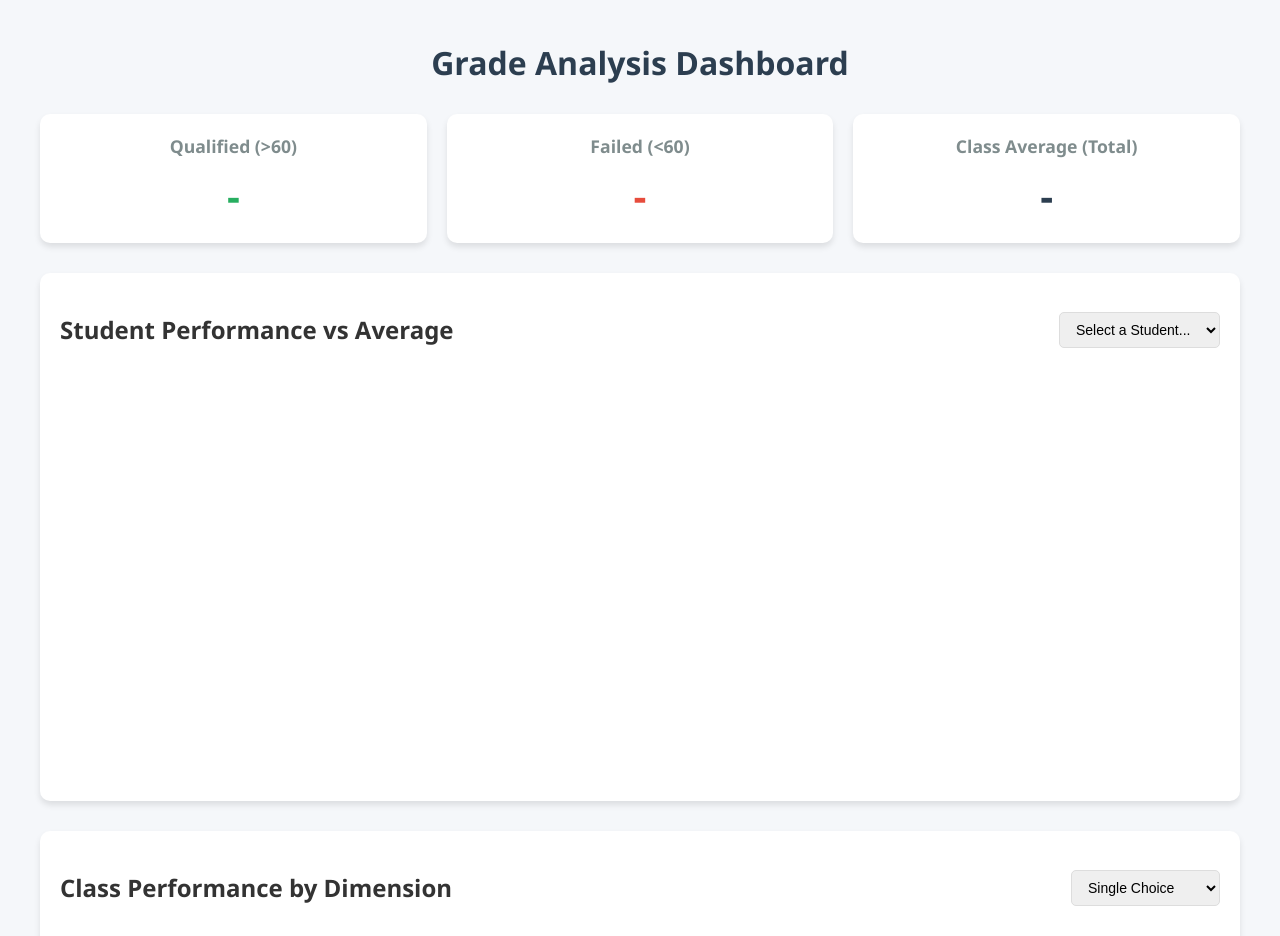
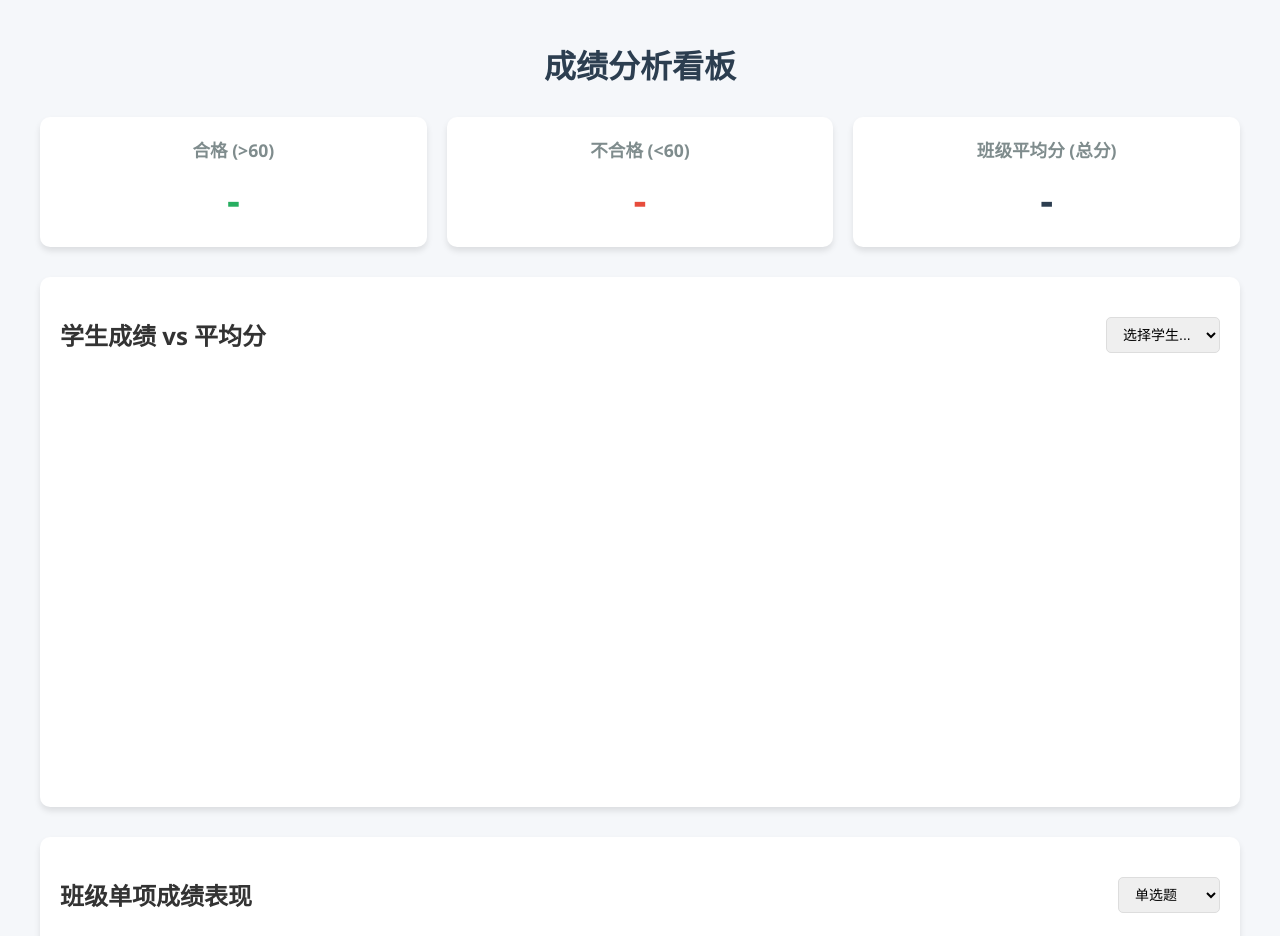
Before and after one commit to hgj313/score_visualization, a website: page index.html in a window 1280 px wide. Shown: the top 936 px of the page. Drawn offline with nearby package versions, Linux system fonts and the light colour scheme; no server answers.

Commit message:
Translate frontend to Chinese

```diff
--- a/index.html
+++ b/index.html
@@ -1,13 +1,13 @@
 <!DOCTYPE html>
-<html lang="en">
+<html lang="zh-CN">
 <head>
     <meta charset="UTF-8">
     <meta name="viewport" content="width=device-width, initial-scale=1.0">
-    <title>Grade Analysis Dashboard</title>
+    <title>成绩分析看板</title>
     <script src="https://cdn.jsdelivr.net/npm/chart.js"></script>
     <style>
         body {
-            font-family: 'Segoe UI', Tahoma, Geneva, Verdana, sans-serif;
+            font-family: 'Microsoft YaHei', 'Segoe UI', Tahoma, Geneva, Verdana, sans-serif;
             background-color: #f5f7fa;
             margin: 0;
             padding: 20px;
@@ -96,20 +96,20 @@
 </head>
 <body>
     <div class="container">
-        <h1>Grade Analysis Dashboard</h1>
+        <h1>成绩分析看板</h1>
 
         <!-- KPI Section -->
         <div class="kpi-grid">
             <div class="card pass">
-                <h3>Qualified (>60)</h3>
+                <h3>合格 (>60)</h3>
                 <div class="value" id="passCount">-</div>
             </div>
             <div class="card fail">
-                <h3>Failed (<60)</h3>
+                <h3>不合格 (<60)</h3>
                 <div class="value" id="failCount">-</div>
             </div>
             <div class="card">
-                <h3>Class Average (Total)</h3>
+                <h3>班级平均分 (总分)</h3>
                 <div class="value" id="avgTotal">-</div>
             </div>
         </div>
@@ -117,9 +117,9 @@
         <!-- Student Analysis (Radar) -->
         <div class="chart-container">
             <div class="chart-header">
-                <h2>Student Performance vs Average</h2>
+                <h2>学生成绩 vs 平均分</h2>
                 <select id="studentSelect">
-                    <option value="">Select a Student...</option>
+                    <option value="">选择学生...</option>
                 </select>
             </div>
             <div class="chart-wrapper">
@@ -130,14 +130,14 @@
         <!-- Dimension Analysis (Bar) -->
         <div class="chart-container">
             <div class="chart-header">
-                <h2>Class Performance by Dimension</h2>
+                <h2>班级单项成绩表现</h2>
                 <select id="dimensionSelect">
-                    <option value="single_choice">Single Choice</option>
-                    <option value="multiple_choices">Multiple Choices</option>
-                    <option value="judgment">Judgment</option>
-                    <option value="statement">Statement</option>
-                    <option value="case_review">Case Review</option>
-                    <option value="total">Total Score</option>
+                    <option value="single_choice">单选题</option>
+                    <option value="multiple_choices">多选题</option>
+                    <option value="judgment">判断题</option>
+                    <option value="statement">陈述题</option>
+                    <option value="case_review">案例分析</option>
+                    <option value="total">总分</option>
                 </select>
             </div>
             <div class="chart-scroll-container">
@@ -199,7 +199,7 @@
             studentChart = new Chart(ctx, {
                 type: 'radar',
                 data: {
-                    labels: ['Single Choice', 'Multiple Choices', 'Judgment', 'Statement', 'Case Review'],
+                    labels: ['单选题', '多选题', '判断题', '陈述题', '案例分析'],
                     datasets: []
                 },
                 options: {
@@ -238,7 +238,7 @@
                     borderWidth: 2
                 },
                 {
-                    label: 'Class Average',
+                    label: '班级平均分',
                     data: [
                         avg.single_choice,
                         avg.multiple_choices,
@@ -282,6 +282,15 @@
             const labels = globalData.records.map(r => r.name);
             const values = globalData.records.map(r => r[dimension]); // Dynamic property access
 
+            const dimensionNames = {
+                'single_choice': '单选题',
+                'multiple_choices': '多选题',
+                'judgment': '判断题',
+                'statement': '陈述题',
+                'case_review': '案例分析',
+                'total': '总分'
+            };
+
             // Dynamic Width Calculation for Scrolling
             const minWidthPerDataPoint = 40; // Pixels per student
             const requiredWidth = Math.max(document.querySelector('.chart-scroll-container').clientWidth, labels.length * minWidthPerDataPoint);
@@ -311,7 +320,7 @@
                 datasets: [
                     {
                         type: 'line',
-                        label: 'Average (' + avgValue.toFixed(1) + ')',
+                        label: '平均分 (' + avgValue.toFixed(1) + ')',
                         data: avgDataset,
                         borderColor: '#FF6384',
                         borderWidth: 2,
@@ -320,7 +329,7 @@
                     },
                     {
                         type: 'bar',
-                        label: dimension.replace('_', ' ').toUpperCase(),
+                        label: dimensionNames[dimension],
                         data: dataValues,
                         backgroundColor: dataValues.map(v => v >= avgValue ? '#36A2EB' : '#FFCE56'), // Blue if above avg, Yellow if below
                         borderWidth: 1
```
